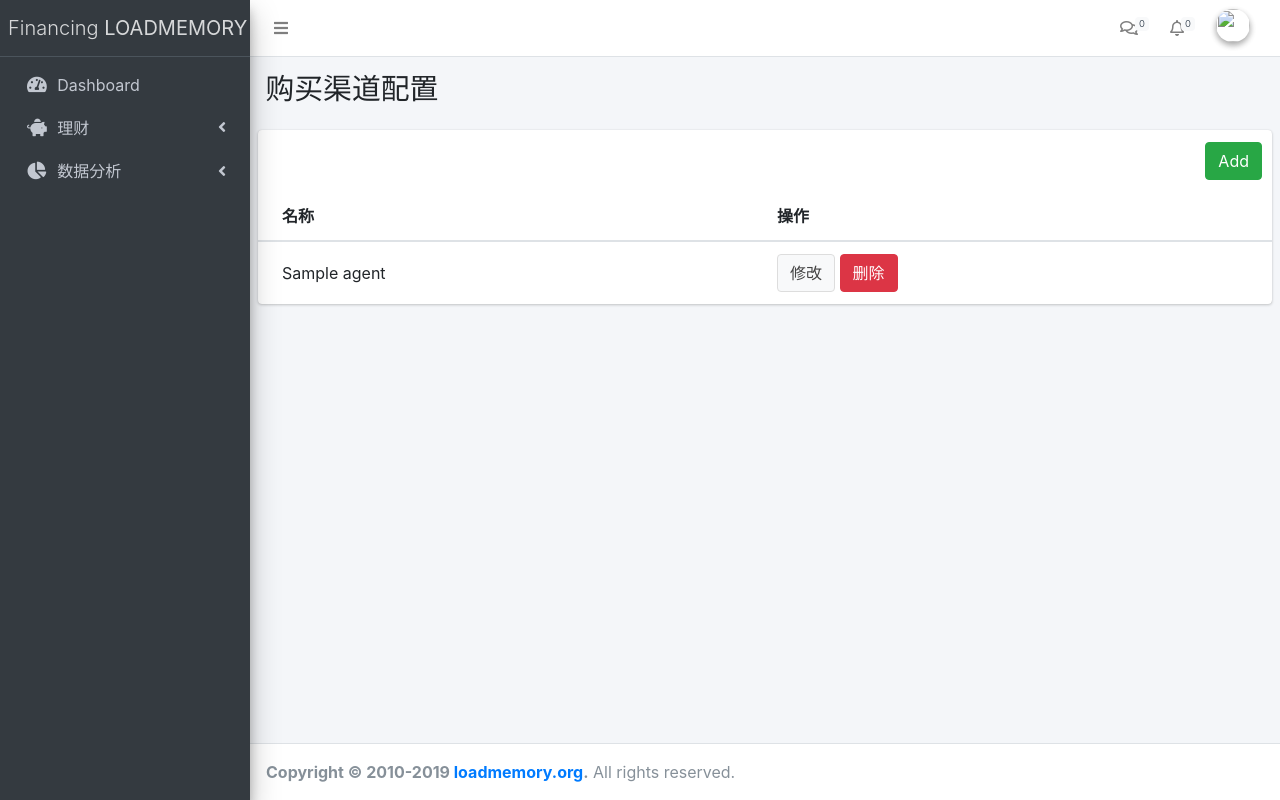
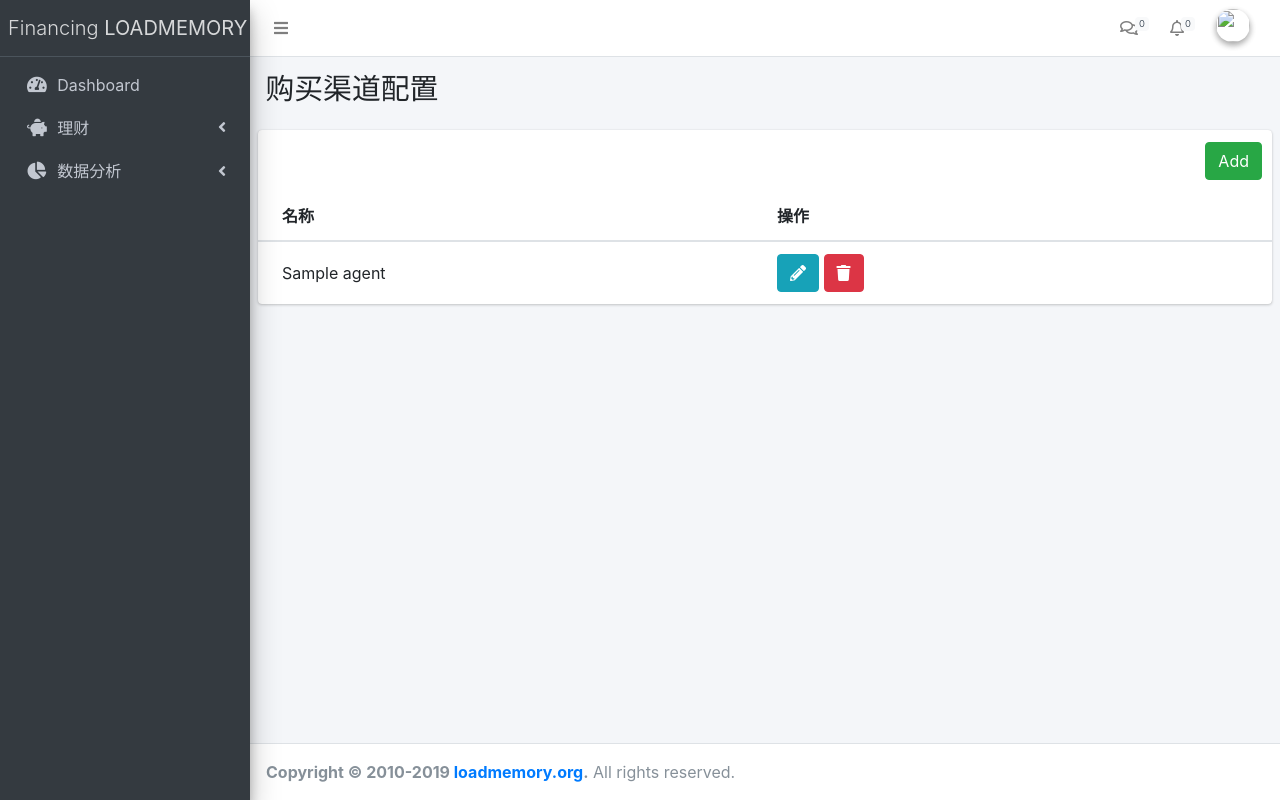
Before and after one commit to zhouwe1/simple_invest, a Flask app: template webapp/templates/financing/agent_index.html in a window 1280 px wide. Run offline with Flask 2, Linux system fonts and the light colour scheme; the template is opened without the code that fills it: most values are stand-ins (such as "Sample title", 1, 10 or a date in 2020); parts of the project's set-up code (start-up, migrations or seed data) failed here and were passed over; some libraries are stand-ins or nearby versions.

Commit message:
把按钮文字替换为符号

```diff
--- a/webapp/templates/financing/agent_index.html
+++ b/webapp/templates/financing/agent_index.html
@@ -25,10 +25,10 @@
                 <tr data-id="{{ agent.id }}" data-name="{{ agent.name }}">
                     <td class="td-name">{{ agent.name }}</td>
                     <td>
-                        <button type="button" class="btn btn-default tr-update">修改</button>
-                        <button type="button" class="btn btn-success tr-submit d-none">保存</button>
-                        <button type="button" class="btn btn-danger tr-delete">删除</button>
-                        <button type="button" class="btn btn-warning tr-cancel d-none">取消</button>
+                        <button type="button" class="btn btn-info tr-update"><i class="fas fa-pencil-alt"></i></button>
+                        <button type="button" class="btn btn-success tr-submit d-none"><i class="fa fa-check"></i></button>
+                        <button type="button" class="btn btn-danger tr-delete"><i class="fas fa-trash"></i></button>
+                        <button type="button" class="btn btn-warning tr-cancel d-none"><i class="fa fa-undo"></i></button>
                     </td>
                 </tr>
             {% endfor %}
@@ -41,10 +41,10 @@
                         </div>
                     </td>
                     <td class="td-action">
-                        <button type="button" class="btn btn-default tr-update d-none">修改</button>
-                        <button type="button" class="btn btn-success tr-submit">保存</button>
-                        <button type="button" class="btn btn-danger tr-delete">删除</button>
-                        <button type="button" class="btn btn-warning tr-cancel d-none">取消</button>
+                        <button type="button" class="btn btn-info tr-update d-none"><i class="fas fa-pencil-alt"></i></button>
+                        <button type="button" class="btn btn-success tr-submit"><i class="fa fa-check"></i></button>
+                        <button type="button" class="btn btn-danger tr-delete"><i class="fas fa-trash"></i></button>
+                        <button type="button" class="btn btn-warning tr-cancel d-none"><i class="fa fa-undo"></i></button>
                     </td>
                 </tr>
             </tbody>
@@ -115,7 +115,7 @@ $(function () {
                                 setInterval(function () {
                                     tr.removeClass('tr-error');
                                 }, 300);
-                                tr.find('.tr-delete').html('删除');
+                                tr.find('.tr-delete').html('<i class="fas fa-trash"></i>');
                                 tr.find('.tr-delete').removeAttr('disabled');
                             }
                         }
@@ -168,9 +168,7 @@ function agentUpdate(tr) {
                     tr.removeClass('tr-success')
                 }, 1000);
                 update_btn.removeAttr('disabled');
-                update_btn.text('修改');
-                update_btn.addClass('btn-default');
-                update_btn.removeClass('btn-success');
+                update_btn.html('<i class="fas fa-pencil-alt"></i>');
                 cancel_btn.addClass('d-none');
                 delete_btn.removeClass('d-none');
                 tr.attr('data-id', r['id']);
@@ -178,7 +176,7 @@ function agentUpdate(tr) {
                 tr.children('.td-name').text(r['name']);
                 tr.removeClass('clone-tr');
                 submit_btn.addClass('d-none');  //隐藏保存按钮
-                submit_btn.text('提交');
+                submit_btn.html('<i class="fas fa-check"></i>');
                 submit_btn.removeAttr('disabled');
                 update_btn.removeClass('d-none');  //显示修改按钮
             }
```
Also changed, not shown: webapp/templates/financing/fp_index.html (+11 -11 lines), webapp/templates/financing/holdings.html (+9 -9 lines).
